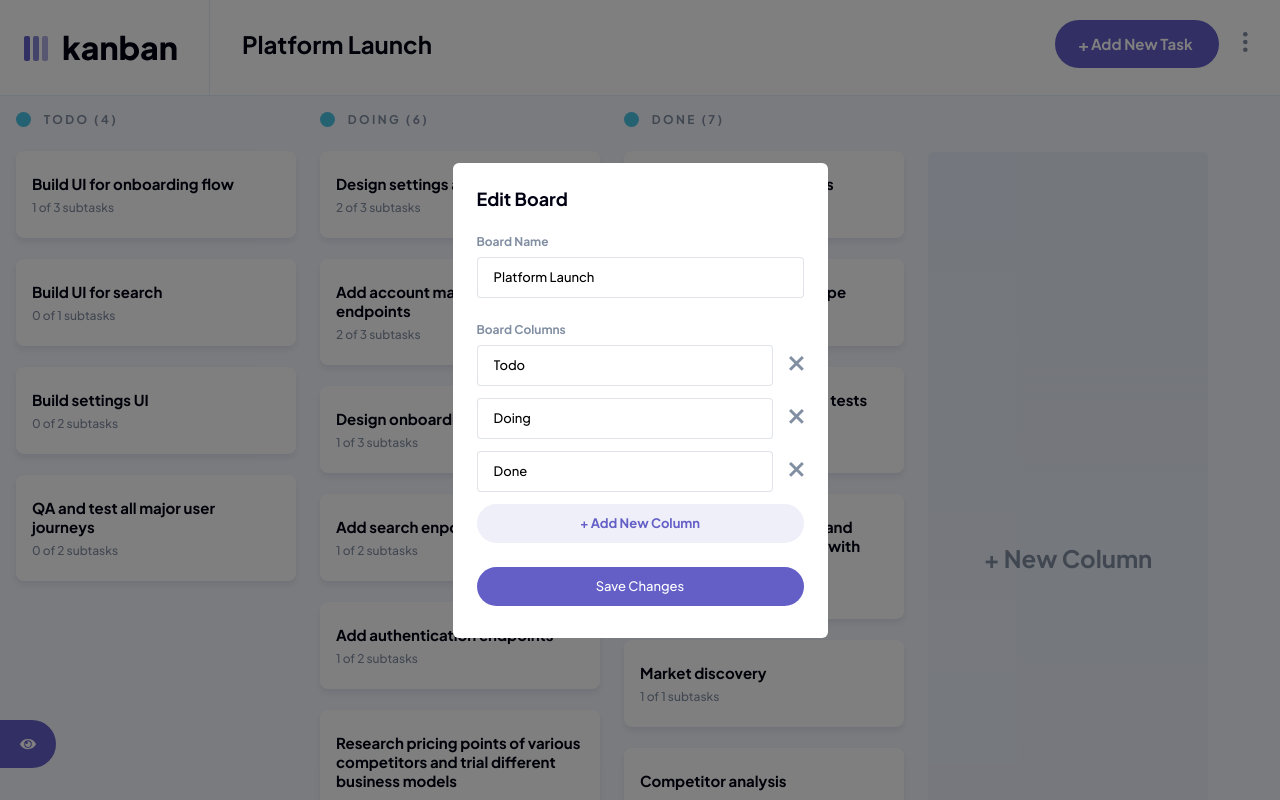
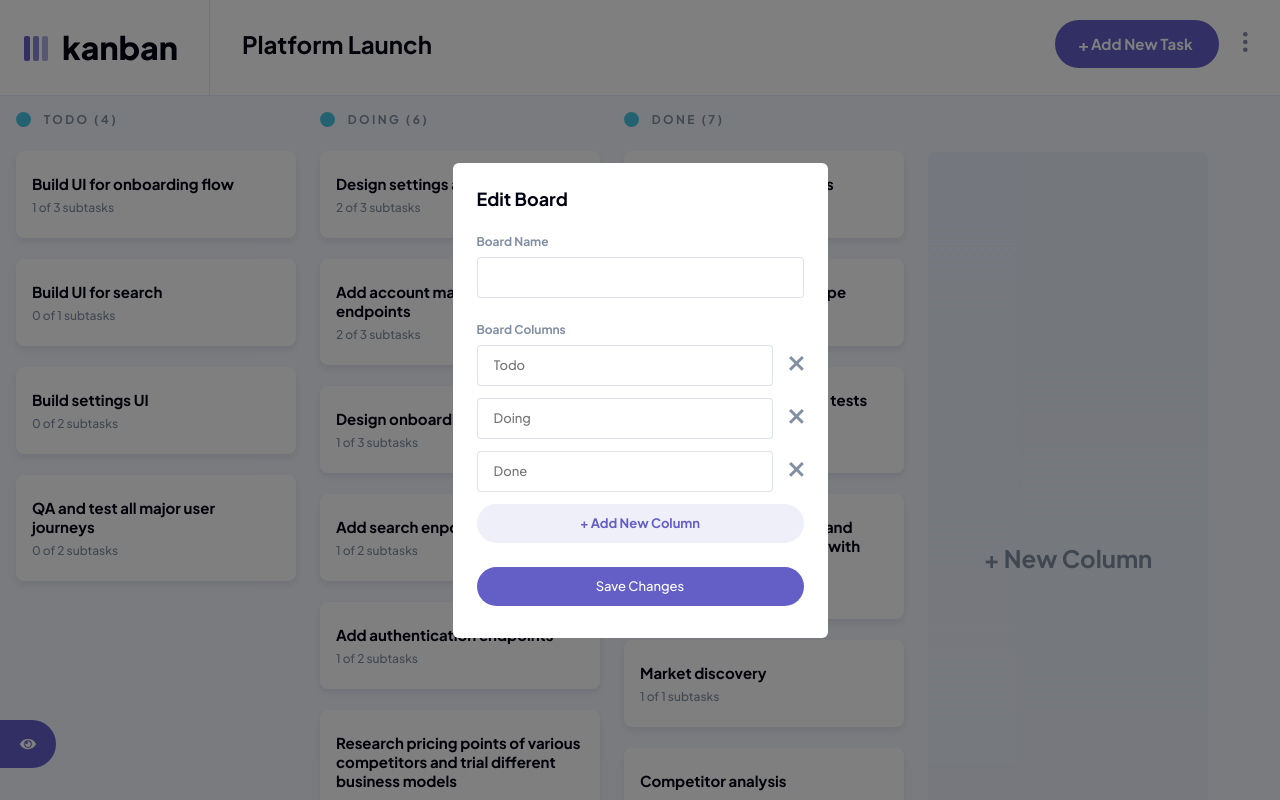
Before and after one commit to malgo-slota/kanban-app, a React (Create React App) app: page / in a window 1280 px wide. Both pictures are taken after a click on the element "+ New Column". Shown: the top 800 px of the page. Built offline with nearby package versions, Linux system fonts and the light colour scheme.

Commit message:
edit board name add columns

```diff
--- a/src/components/BoardGrid.jsx
+++ b/src/components/BoardGrid.jsx
@@ -26,7 +26,7 @@ export const BoardGrid = () => {
                     onClick={() => setEditBoardOpen(!editBoardOpen)}>
                     + New Column
             </div>
-            {editBoardOpen ? <EditBoard /> : ''}
+            {editBoardOpen ? <EditBoard setEditBoardOpen={setEditBoardOpen}/> : ''}
         </div>
     )
 }
--- a/src/components/modals/EditBoard.jsx
+++ b/src/components/modals/EditBoard.jsx
@@ -1,33 +1,80 @@
 import style from '../../style/editBoard.module.scss';
 import iconCross from '../../assets/icon-cross.svg'
+import boardsSlice from '../../redux/boardsSlice';
+import { useDispatch, useSelector } from 'react-redux';
+import { useState } from 'react';
+import { v4 as uuid } from "uuid";
 
-export const EditBoard = () => {
+export const EditBoard = ({ setEditBoardOpen }) => {
+
+    const activeBoard = useSelector((state) => state.boards).find((board) => board.isActive);
+    const columns = activeBoard.columns;
+    const [newBoardName, setNewBoardName] = useState(activeBoard.name);
+    const [updatedColumns, setUpdatedColumns] = useState(columns);
+
+    const dispatch = useDispatch();
+
+    const handleChange = () => {
+        dispatch(boardsSlice.actions.editBoard({
+                        newBoardName,
+                        updatedColumns,
+        }));
+    };
+
+    const addColumn = (e) => {
+        e.preventDefault();
+        setUpdatedColumns((state) => [
+                            ...state,
+                            { name: "", tasks: [], id: uuid() },
+                        ]);
+    };
+
+     const columnsHandle = (id, value) => {
+            setUpdatedColumns((prevState)=>{
+            const newState = [...prevState];
+            const column = newState.find((column) => column.id === id);
+            column.name = value;
+            return newState;
+        });
+    };
 
   return (
-    <div className={style["modal-bg"]}>
+    <div className={style["modal-bg"]}
+            onClick={(e) => {
+                                if (e.target !== e.currentTarget) {
+                                    return;
+                                }
+                                setEditBoardOpen(false);
+                            }}>
         <div className={style.modal}>
             <p>Edit Board</p>
             <div className={style["board-columns"]}>
                 <label>Board Name</label>
-            <input type="text" value='Platform Launch'></input>
+                <input  type="text"
+                        onChange={(e)=>setNewBoardName(e.target.value)}/>
             </div>
             <div className={style["board-columns"]}>
                 <label>Board Columns</label>
-            <div>
-                <input type="text" value="Todo"></input>
-                <button><img src={iconCross}  alt="delete column"/></button>
+                {updatedColumns.map((column) => (
+                    <div key={column.id}>
+                        <input  type="text"
+                                placeholder={column.name}
+                                onChange={(e) => columnsHandle(column.id ,e.target.value)}/>
+                        <button>
+                            <img src={iconCross}
+                                 alt="delete column"/>
+                        </button>
                     </div>
-             <div>
-                <input type="text" value="Doing"></input>
-                <button><img src={iconCross}  alt="delete column"/></button>
+                ))}
+                <button className={style["add-new-column-btn"]}
+                        onClick={(e) => {addColumn(e)}}>
+                        + Add New Column
+                </button>
             </div>
-             <div>
-                <input type="text" value="Done"></input>
-                <button><img src={iconCross}  alt="delete column"/></button>
-            </div>
-            <button className={style["add-new-column-btn"]}>+ Add New Column</button>
-        </div>
-        <button className={style["save-changes-btn"]}>Save Changes</button>
+            <button className={style["save-changes-btn"]}
+                    onClick={()=> handleChange()}>
+                    Save Changes
+            </button>
         </div>
     </div>
   )
--- a/src/redux/boardsSlice.js
+++ b/src/redux/boardsSlice.js
@@ -74,6 +74,11 @@ const boardsSlice = createSlice ({
             const newCol = columns.find((col, i) => i === newColIndex);
             newCol.tasks.push(task);
         },
+        editBoard: (state, action) => {
+            const board = state.find((board) => board.isActive);
+            board.name = action.payload.newBoardName;
+            board.columns = action.payload.updatedColumns;
+        },
     }
 })
 
```
Lines whose indentation alone changed are shown as unchanged.
